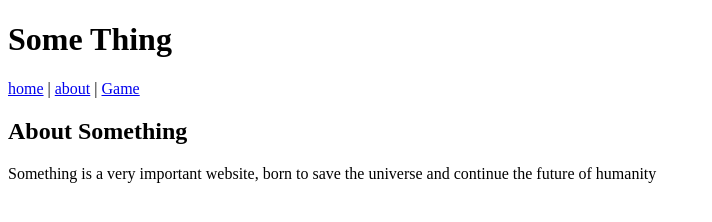
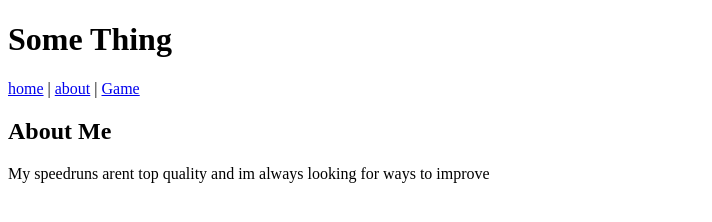
Before and after one commit to 28mcross-prog/28mcross-prog.github.io, a plain HTML site: page about.html in a window 1280 px wide. Shown: the whole page, without its empty margins (0-712 px from the left). Drawn offline with Linux system fonts and the light colour scheme.

Commit message:
small update

```diff
--- a/about.html
+++ b/about.html
@@ -17,8 +17,8 @@
 
     <article>
         <header>
-            <h2>About Something</h2>
-            <p>Something is a very important website, born to save the universe and continue the future of humanity</p>
+            <h2>About Me</h2>
+            <p>My speedruns arent top quality and im always looking for ways to improve</p>
         </header>
     </article>
 </body>
```
Also changed, not shown: index.html (+1 -1 lines).
